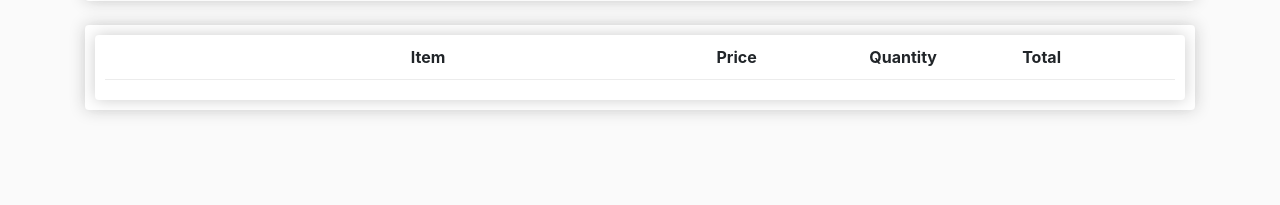
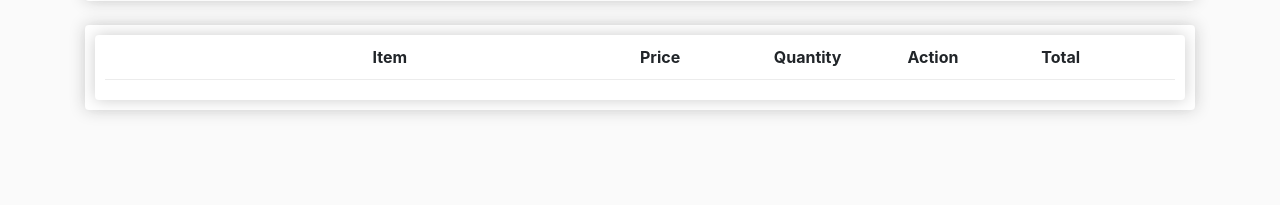
Before and after one commit to bahaminabbasi/ajax, a Django app: page /cart/ in a window 1280 px wide. Shown: the part 257-462 px from the top of the page. Run offline with Django 3.2, Linux system fonts and the light colour scheme; data comes from the database, SQL or seed files in the repository; data that the repository does not hold is empty; some libraries are stand-ins or nearby versions.

Commit message:
cart finished

```diff
--- a/cart/models.py
+++ b/cart/models.py
@@ -32,8 +32,8 @@ class OrderManager(models.Manager):
                     request.session.pop('order_id')
                     session_items.delete()
                     session_order_obj.delete()
-            else:
-                print('session_order_id was None!')
+            # else:
+            #     print('session_order_id was None!')
         else:
             order_obj, created = Order.objects.get_or_create(user=None, status='pending')
             request.session['order_id'] = order_obj.id
--- a/cart/templates/store/cart.html
+++ b/cart/templates/store/cart.html
@@ -27,6 +27,7 @@
                     <div style="flex:2"><strong>Item</strong></div>
                     <div style="flex:1"><strong>Price</strong></div>
                     <div style="flex:1"><strong>Quantity</strong></div>
+                    <div style="flex:1"><strong>Action</strong></div>
                     <div style="flex:1"><strong>Total</strong></div>
                 </div>
                 {% for item in items %}
@@ -42,6 +43,7 @@
                                 <img data-product={{item.product.id}} data-action="remove" class="chg-quantity update-cart" src="{% static  'website/images/arrow-down.png' %}">
                             </div>
                         </div>
+                        <div style="flex:1"><p><a href="{% url 'cart:remove-item' item.id %}">Remove?</a></p></div>
                         <div style="flex:1"><p>${{ item.get_total }}</p></div>
                     </div>
                 {% endfor %}
--- a/cart/urls.py
+++ b/cart/urls.py
@@ -7,6 +7,7 @@ app_name = 'cart'
 urlpatterns = [
     path('', views.cart, name='cart'),
     path('checkout/', views.checkout, name='checkout'),
+    path('remove_item/<int:id>/', views.remove_item, name='remove-item'),
 
     # JS:
     path('update_item/', views.updateItem, name='update-item'),
--- a/cart/views.py
+++ b/cart/views.py
@@ -1,4 +1,4 @@
-from django.shortcuts import render
+from django.shortcuts import render, redirect
 from django.http import JsonResponse
 
 from .models import *
@@ -44,14 +44,22 @@ def updateItem(request):
         productId = request.POST['productId']
         action = request.POST['action']
         print(productId, action)
+
+        max_reached = 'no'
         # user = request.user
         product = Product.objects.get(id=productId)
+
+        quantity = product.quantity
 
         order, created = Order.objects.new_or_get(request)
         orderItem, created = OrderItem.objects.get_or_create(order=order, product=product)
 
-        if action == 'add':
+        orderitem_quantity = orderItem.quantity
+
+        if action == 'add' and orderitem_quantity < quantity:
             orderItem.quantity = (orderItem.quantity + 1)
+        elif action == 'add' and orderitem_quantity >= quantity:
+            max_reached = 'yes'
         elif action == 'remove':
             orderItem.quantity = (orderItem.quantity - 1)
 
@@ -60,4 +68,12 @@ def updateItem(request):
         if orderItem.quantity <= 0:
             orderItem.delete()
 
-    return JsonResponse('Item was added', safe=False)
+
+
+
+    return JsonResponse({'max_reached': max_reached})
+
+def remove_item(request, id):
+    orderItem = OrderItem.objects.filter(id=id).first()
+    orderItem.delete()
+    return redirect('cart:cart')
--- a/static/website/js/cart.js
+++ b/static/website/js/cart.js
@@ -30,6 +30,11 @@ function updateUserOrder(productId, action){
         success: function(data){
             console.log(data)
             location.reload()
+            if (data['max_reached'] === 'yes'){
+
+                window.alert("این تعداد موجود نمی باشد")
+
+            }
         }
     });
 }
```
